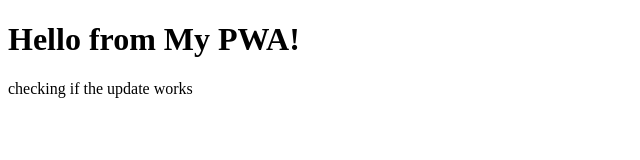
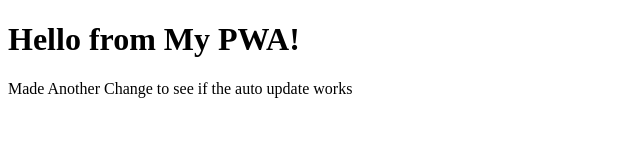
Before and after one commit to jplasencia-cwm/TestingPWA, a plain HTML site: page index.html in a window 1280 px wide. Shown: the whole page, without its empty margins (0-640 px from the left). Drawn offline with Linux system fonts and the light colour scheme.

Commit message:
another update

```diff
--- a/index.html
+++ b/index.html
@@ -8,7 +8,7 @@
 </head>
 <body>
   <h1>Hello from My PWA!</h1>
-  <p>checking if the update works</p>
+  <p>Made Another Change to see if the auto update works</p>
   <script src="app.js"></script>
 </body>
 </html>
```
Also changed, not shown: service-worker.js (line endings or trailing spaces).
